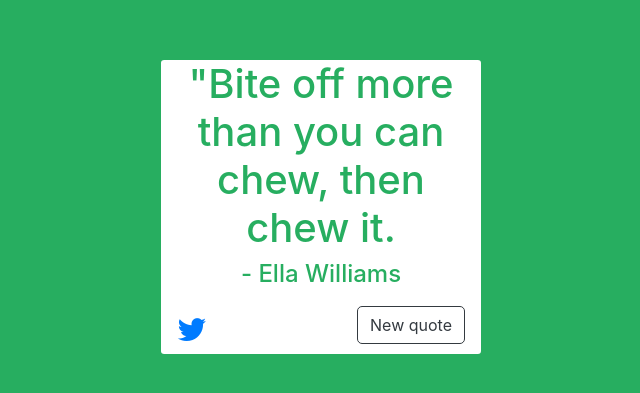
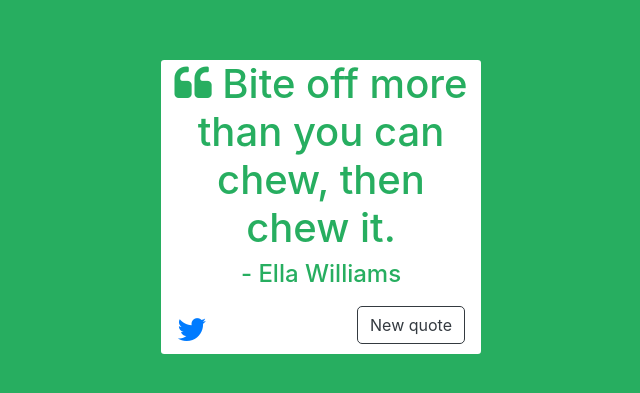
Before and after one commit to sheraznmirza/random-quote-generator, a React (Create React App) app: page / in a window 1280 px wide. Shown: the part 193-586 px from the top of the page, without its empty margins (319-959 px from the left). Built offline with nearby package versions, Linux system fonts and the light colour scheme.

Commit message:
finalized transitions

```diff
--- a/src/App.css
+++ b/src/App.css
@@ -1,3 +1,7 @@
+html {
+  transition: background-color 1s;
+}
+
 #quote-box {
   background-color: white;
   border-radius: 1%;
--- a/src/App.js
+++ b/src/App.js
@@ -50,15 +50,18 @@ class QuoteMachine extends React.Component {
             color: colors[this.state.randomColor]
         }
         const changingBackground = {
-            backgroundColor: colors[this.state.randomColor]
+            backgroundColor: colors[this.state.randomColor],
+            transition: "all 1s ease",
+            WebkitTransition: "all 1s ease",
+            MozTransition: "all 1s ease"
         }
         return (
             <div className="main" style={changingBackground}>
             <div id="quote-box">
-                <h1 id="text" className="text-fade" style={changingColor} key={quoting[this.state.randomIndex].quote}> "{quoting[this.state.randomIndex].quote}</h1>
+                <h1 id="text" style={changingColor} key={quoting[this.state.randomIndex].quote}> <a><i class="fa fa-quote-left"></i></a> {quoting[this.state.randomIndex].quote}</h1>
                 <h4 id="author" className="text-fade" style={changingColor} key={quoting[this.state.randomIndex].author}>- {quoting[this.state.randomIndex].author}</h4>
                 <div className="buttons">
-                    <a id="tweet-quote" href="#"><i class="fa fa-twitter"></i></a>
+                    <a id="tweet-quote" href="#" title="Tweet this quote!"><i class="fa fa-twitter"></i></a>
                     <Button variant="outline-dark" id="new-quote" onClick={this.handleClick}>New quote</Button>
                 </div>
 
```
